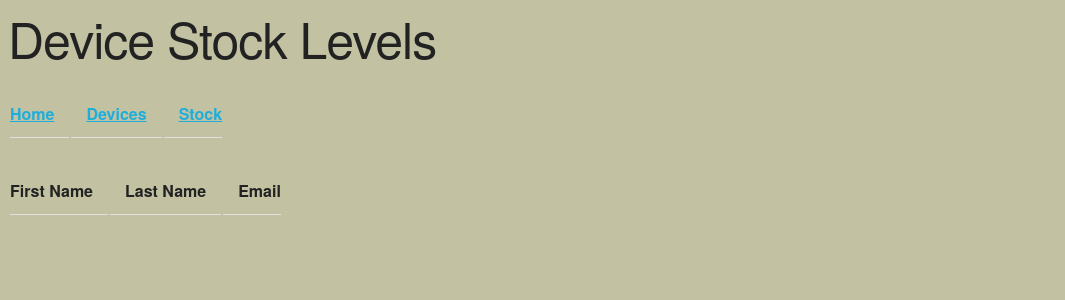
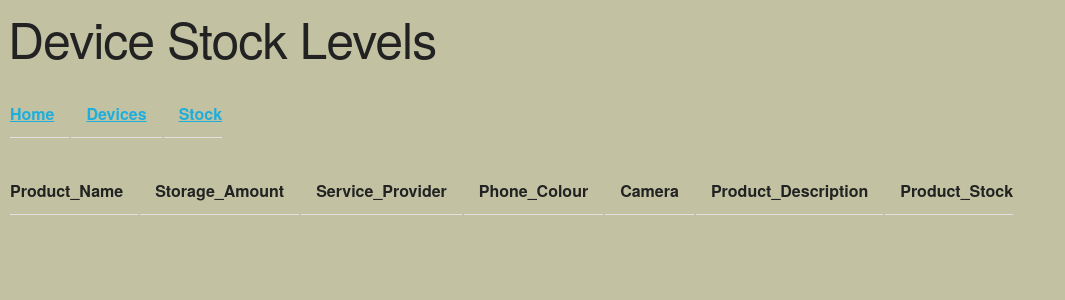
Before and after one commit to owainow/knative-php, a PHP site: page / in a window 1280 px wide. Shown: the top 300 px of the page, without its empty margins (0-1065 px from the left). Run offline with PHP 8.4, Linux system fonts and the light colour scheme; data that the repository does not hold is empty.

Commit message:
DB Changes

```diff
--- a/dbcreate.sql
+++ b/dbcreate.sql
@@ -1,7 +1,7 @@
 CREATE TABLE `products` (
   `Product_ID` int NOT NULL AUTO_INCREMENT,
   `Product_Name` varchar(40),
-  `Storage_Amount` int (20),
+  `Storage_Amount` varchar (10),
   `Service_Provider` varchar (20),
   `Phone_Colour` varchar(20),
   `Camera` BOOLEAN NOT NULL DEFAULT '0',
--- a/index.php
+++ b/index.php
@@ -36,19 +36,27 @@ $result = $conn->query($sql);
 	{
 echo "<table class = 'table'>
 				<tr>
-					<th>First Name</th>
-					<th>Last Name</th>
-					<th>Email</th>
+					<th>Product_Name</th>
+					<th>Storage_Amount</th>
+					<th>Service_Provider</th>
+					<th>Phone_Colour</th>
+					<th>Camera</th>
+					<th>Product_Description</th>
+					<th>Product_Stock</th>
 				</tr>";
 
 		while($row = mysqli_fetch_array($result))
 		{
 			echo "</tr>";
-				echo "<td>" . $row["firstname"] . "</td>";
-				echo "<td>" . $row["lastname"]."</td>";
-				echo "<td>" . $row["email"]."</td>";
+				echo "<td>" . $row["Product_Name"] . "</td>";
+				echo "<td>" . $row["Storage_Amount"]."</td>";
+				echo "<td>" . $row["Service_Provider"]."</td>";
+				echo "<td>" . $row["Phone_Colour"]."</td>";
+				echo "<td>" . $row["Camera"]."</td>";
+				echo "<td>" . $row["Product_Description"]."</td>";
+				echo "<td>" . $row["Product_Stock"]."</td>";
 				echo "<td><form method=get>
-                    <input name=id type=hidden value='".$row['personid']."';>
+                    <input name=id type=hidden value='".$row['Product_ID']."';>
                     <input type=submit name=submit value=Adjust Stock>
                     </form>";
 			    echo "</tr>";
```
